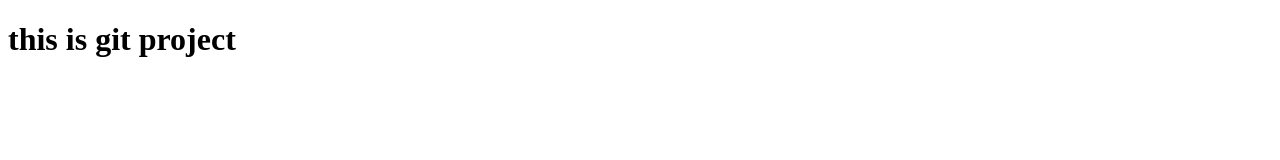
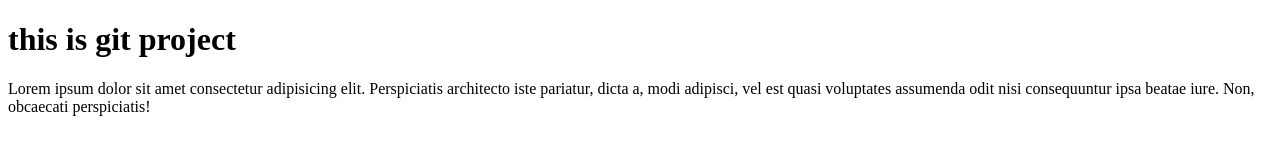
Before and after one commit to paramjit1102/testing, a plain HTML site: page index.html in a window 1280 px wide. Drawn offline with Linux system fonts and the light colour scheme.

Commit message:
second commit

```diff
--- a/index.html
+++ b/index.html
@@ -9,6 +9,10 @@
 
 <body>
     <h1>this is git project</h1>
+
+    <p>Lorem ipsum dolor sit amet consectetur adipisicing elit. Perspiciatis architecto iste pariatur, dicta a, modi
+        adipisci, vel est quasi voluptates assumenda odit nisi consequuntur ipsa beatae iure. Non, obcaecati
+        perspiciatis!</p>
 </body>
 
 </html>
```
